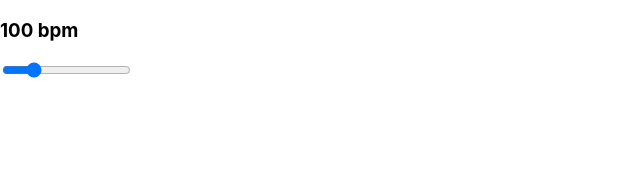
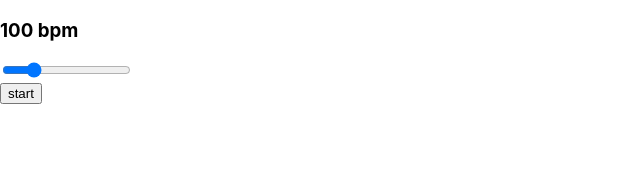
Before and after one commit to lukaszsmutek/metronome-app, a React (Create React App) app: page / in a window 1280 px wide. Shown: the top 173 px of the page, without its empty margins (0-640 px from the left). Built offline with nearby package versions, Linux system fonts and the light colour scheme.

Commit message:
Add start/stop button to the Metronome component

```diff
--- a/src/Metronome.js
+++ b/src/Metronome.js
@@ -12,6 +12,7 @@ class Metronome extends Component {
                     <h3>{bpm} bpm</h3>
                     <input type="range" min="0" max="240"/>
                 </div>
+                <button>{playing ?'stop' : 'start'}</button>
             </div>
         )
     }
```
